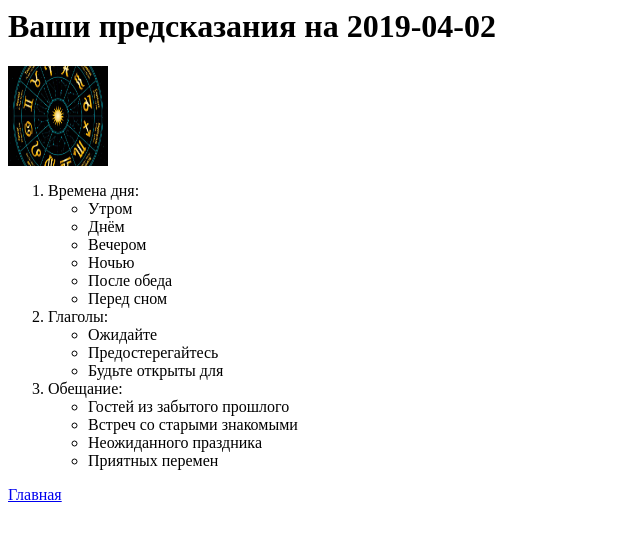
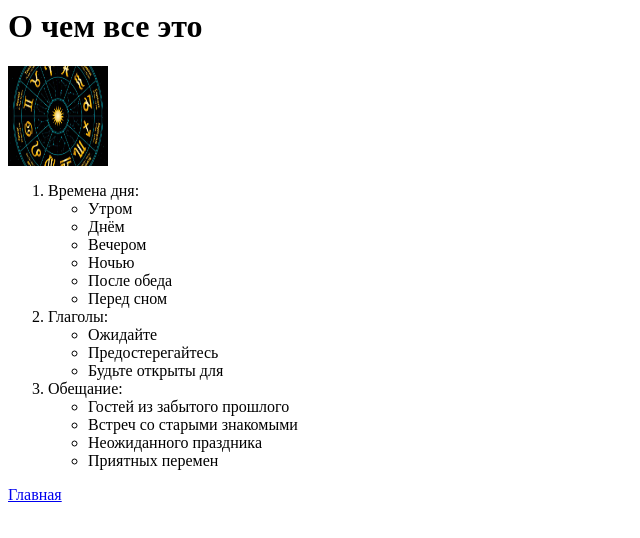
Before and after one commit to satyrnik/SkillFactory, a plain HTML site: page about.html in a window 1280 px wide. Shown: the whole page, without its empty margins (0-640 px from the left). Drawn offline with Linux system fonts and the light colour scheme.

Commit message:
Update about.html

```diff
--- a/about.html
+++ b/about.html
@@ -2,7 +2,7 @@
 	<title>Гороскоп на сегодня</title>
 	</head>
 	<body>
-		<h1>Ваши предсказания на 2019-04-02</h1>
+		<h1>О чем все это</h1>
 		<img src="1.jpg" alt="" width="100" height="100">
 		<ol>
 			<li>Времена дня:</li>
```
